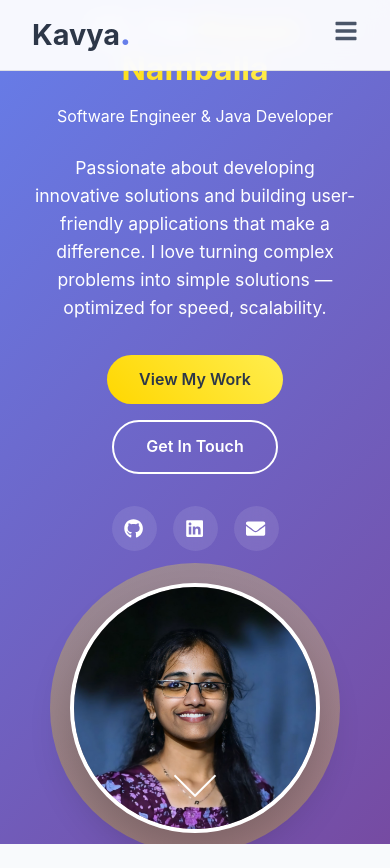
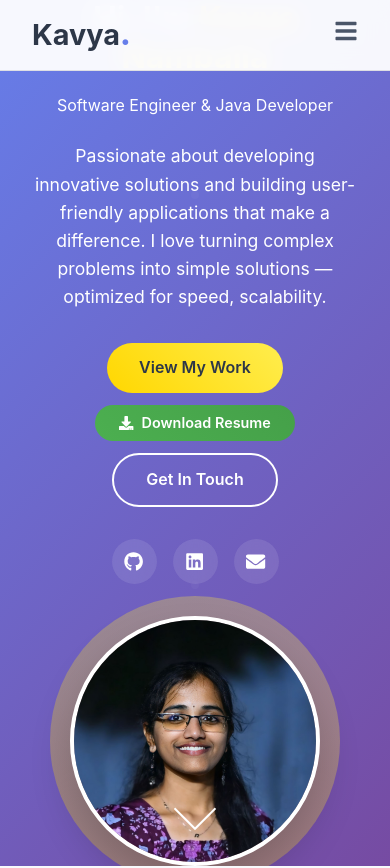
Before and after one commit to kavyaNamballa/portfolio, a React (Vite) app: page / in a window 390 px wide. Shown: the top 868 px of the page. Built offline with nearby package versions, Linux system fonts and the light colour scheme.

Commit message:
feat/download resume

```diff
--- a/src/components/Hero.css
+++ b/src/components/Hero.css
@@ -103,6 +103,20 @@
   background: white;
   color: #667eea;
   transform: translateY(-2px);
+}
+
+.btn-resume {
+  background: linear-gradient(45deg, #4CAF50, #45a049);
+  color: white;
+  display: flex;
+  align-items: center;
+  gap: 0.5rem;
+}
+
+.btn-resume:hover {
+  background: linear-gradient(45deg, #45a049, #4CAF50);
+  transform: translateY(-2px);
+  box-shadow: 0 10px 25px rgba(76, 175, 80, 0.3);
 }
 
 .social-links {
@@ -212,6 +226,12 @@
   .hero-buttons {
     justify-content: center;
     flex-wrap: wrap;
+    gap: 0.75rem;
+  }
+
+  .btn-resume {
+    padding: 0.6rem 1.5rem;
+    font-size: 0.9rem;
   }
 
   .image-container {
--- a/src/components/Hero.jsx
+++ b/src/components/Hero.jsx
@@ -1,7 +1,7 @@
 import React from 'react';
 import { motion } from 'framer-motion';
 import { Link } from 'react-scroll';
-import { FaGithub, FaLinkedin, FaEnvelope } from 'react-icons/fa';
+import { FaGithub, FaLinkedin, FaEnvelope, FaDownload } from 'react-icons/fa';
 import './Hero.css';
 
 const Hero = () => {
@@ -22,6 +22,15 @@ const Hero = () => {
       label: 'Email'
     }
   ];
+
+  const handleResumeDownload = () => {
+    const link = document.createElement('a');
+    link.href = './Resume.pdf';
+    link.download = 'Kavya_Namballa_Resume.pdf';
+    document.body.appendChild(link);
+    link.click();
+    document.body.removeChild(link);
+  };
 
   return (
     <section id="home" className="hero">
@@ -76,6 +85,12 @@ const Hero = () => {
               >
                 View My Work
               </Link>
+              <button
+                onClick={handleResumeDownload}
+                className="btn btn-resume"
+              >
+                <FaDownload /> Download Resume
+              </button>
               <Link
                 to="contact"
                 smooth={true}
```
Also changed, not shown: 1 other file (tests, documents, lock files or other folders).
